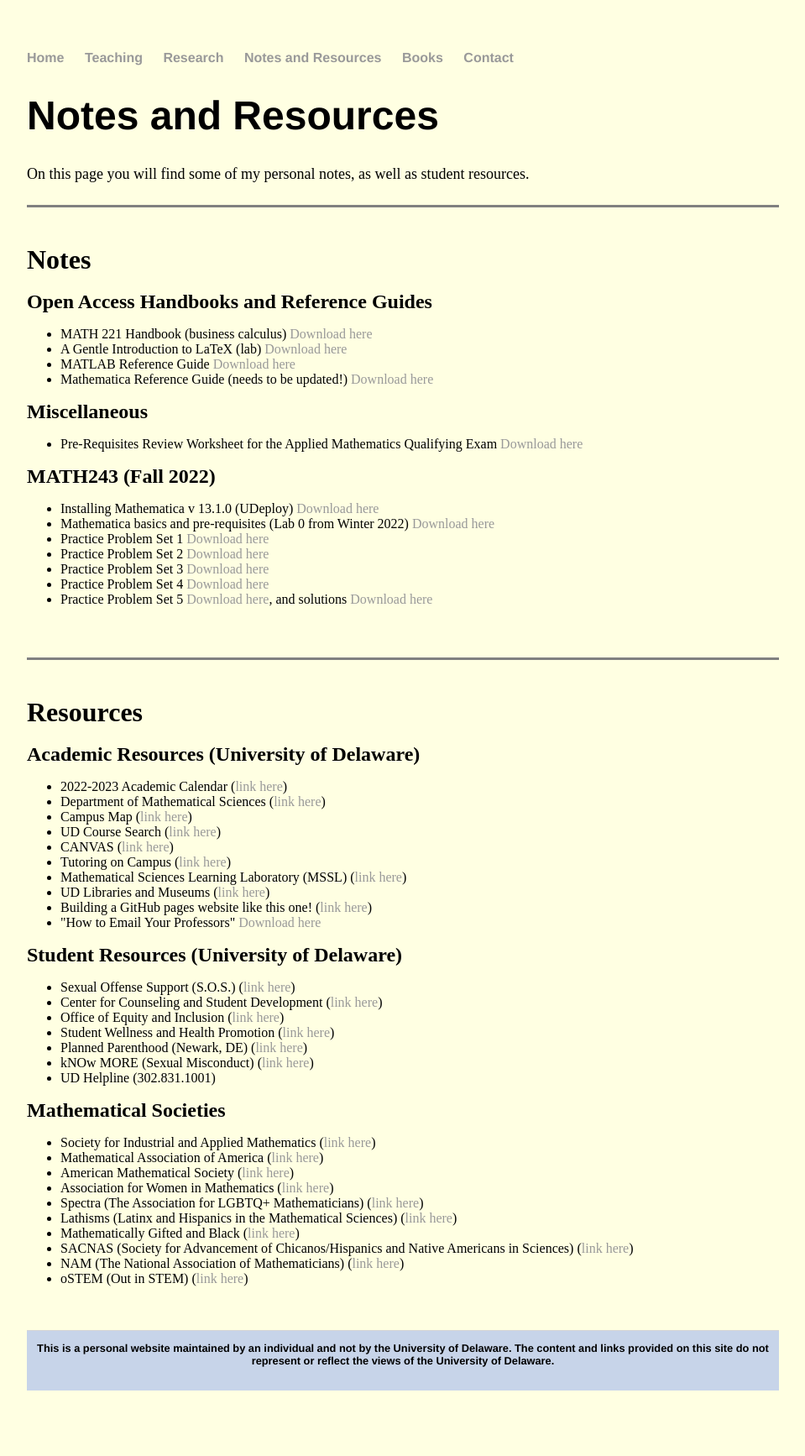
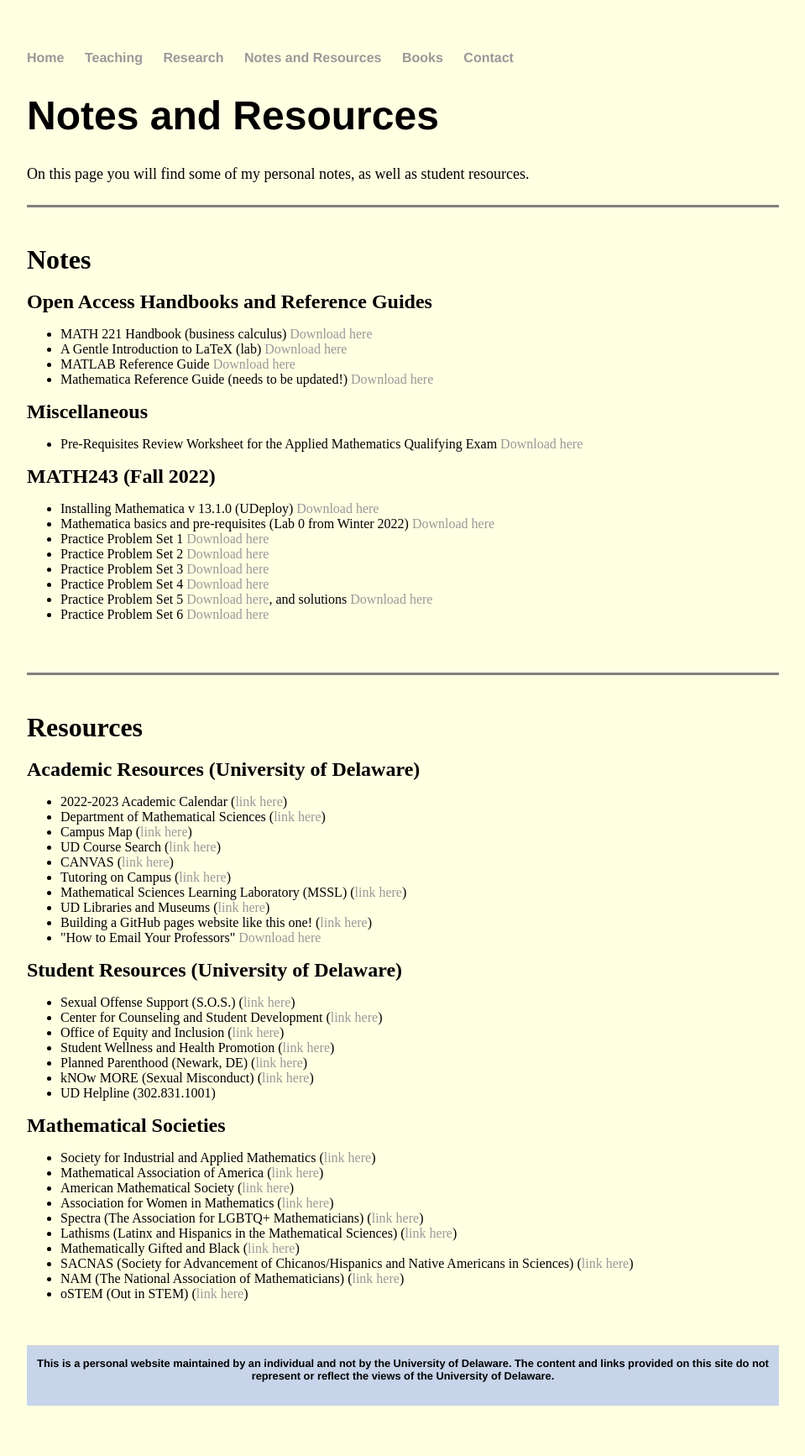
Before and after one commit to jhknakao/jhknakao.github.io, a Jekyll site: the page built from notes.html, in a window 1280 px wide. Shown: the whole page at 84% size, without its empty margins (160-1119 px from the left). Built offline with Jekyll 4.4.1, drawn with Linux system fonts in a browser that asks for light colours.

Commit message:
Update notes.html

```diff
--- a/notes.html
+++ b/notes.html
@@ -37,6 +37,7 @@
 		<li>Practice Problem Set 3 <a href="files/MATH243fall2022/multi_problemset3.pdf" class="download" title="Download file">Download here</a></li>
 		<li>Practice Problem Set 4 <a href="files/MATH243fall2022/multi_problemset4.pdf" class="download" title="Download file">Download here</a></li>
 		<li>Practice Problem Set 5 <a href="files/MATH243fall2022/multi_problemset5.pdf" class="download" title="Download file">Download here</a>, and solutions <a href="files/MATH243fall2022/multi_problemset5_solns.pdf" class="download" title="Download file">Download here</a></li>
+		<li>Practice Problem Set 6 <a href="files/MATH243fall2022/multi_problemset6.pdf" class="download" title="Download file">Download here</a></li>
 
 	</ul>
 	<br>
```
